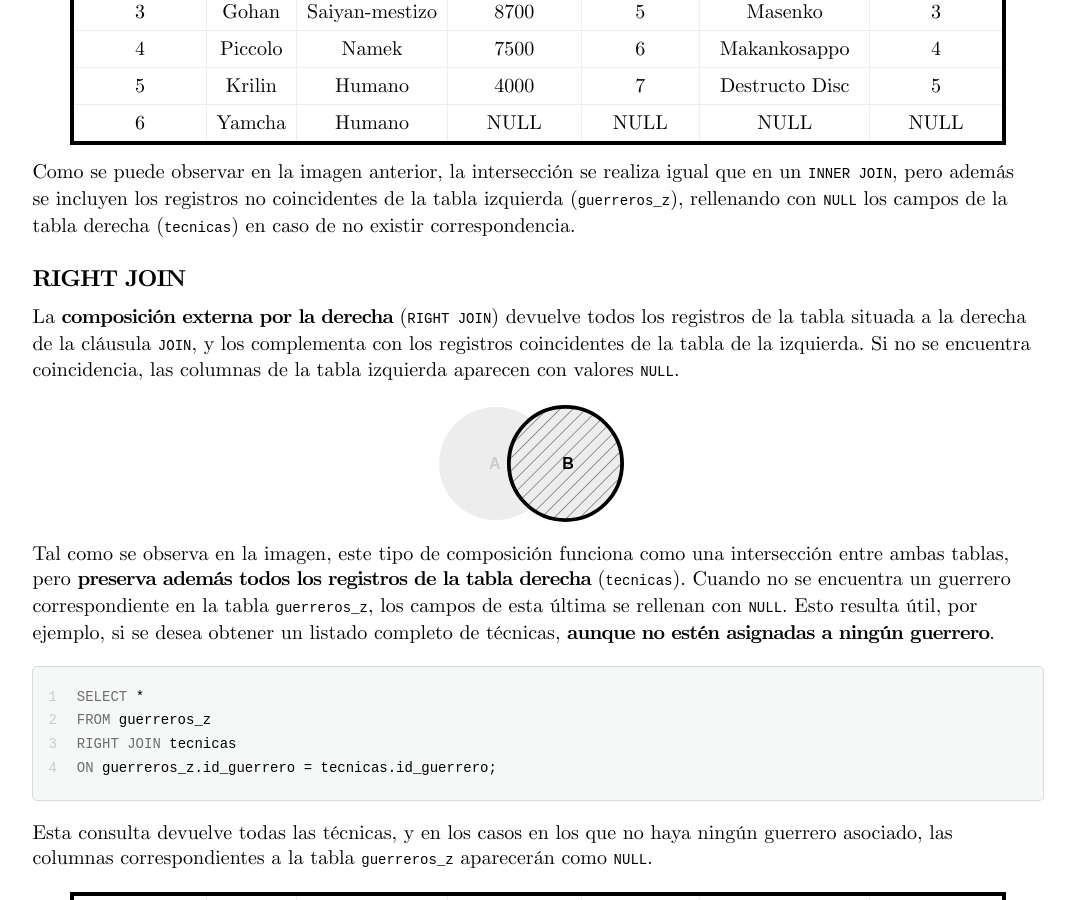
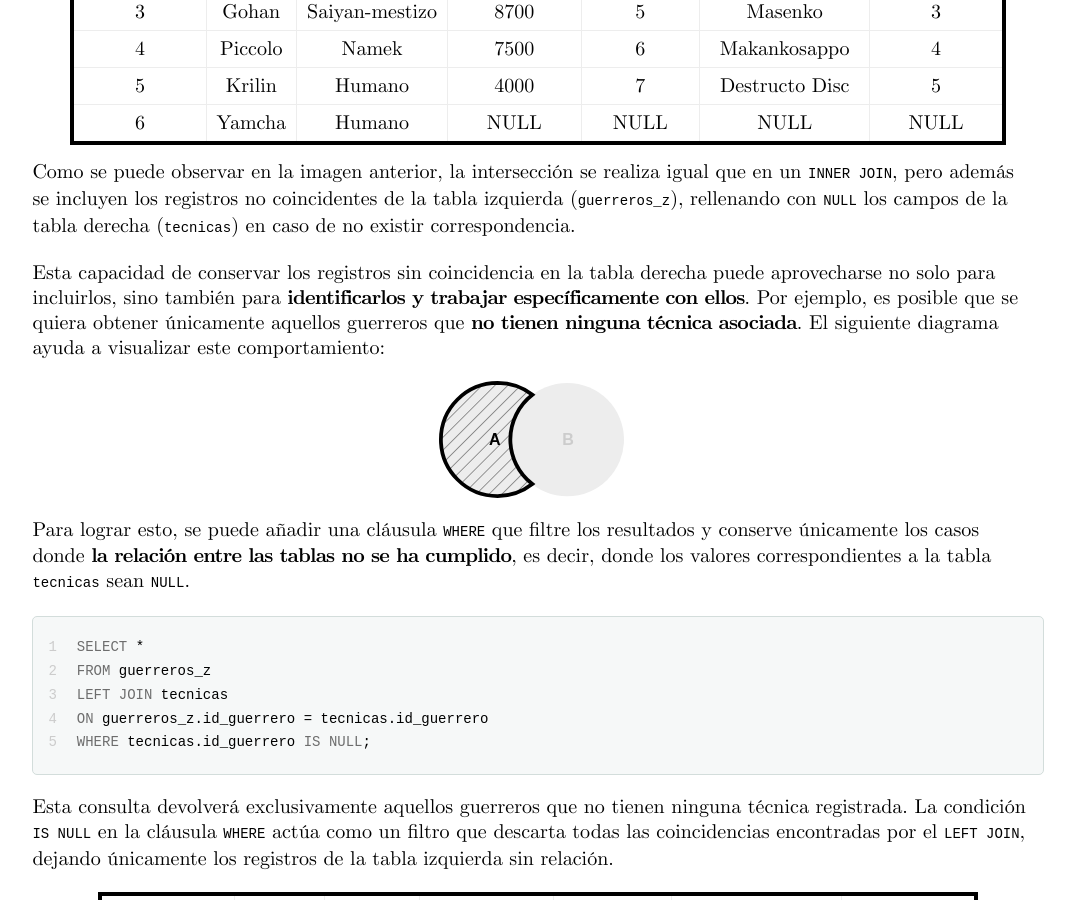
Before and after one commit to TeoRojas/teorojas.github.io, a Jekyll site: the page built from bases-de-datos/UD05-teoria.md, in a window 1280 px wide and 900 px high, scrolled down 42991 px. Shown: the whole window, without its empty margins (102-1177 px from the left). Built offline with Jekyll 4.4.1, drawn with Linux system fonts in a browser that asks for light colours; nearby versions of some CDN libraries; some of the changed text lies outside the part shown.

Commit message:
BBDD.UD05->Left-Join-Null & Right-Join-Null Added

````diff
--- a/bases-de-datos/UD05-teoria.md
+++ b/bases-de-datos/UD05-teoria.md
@@ -1529,6 +1529,28 @@ Esta consulta muestra todos los guerreros, y en aquellos casos en los que no se
 
 Como se puede observar en la imagen anterior, la intersección se realiza igual que en un `INNER JOIN`, pero además se incluyen los registros no coincidentes de la tabla izquierda (`guerreros_z`), rellenando con `NULL` los campos de la tabla derecha (`tecnicas`) en caso de no existir correspondencia.
 
+Esta capacidad de conservar los registros sin coincidencia en la tabla derecha puede aprovecharse no solo para incluirlos, sino también para **identificarlos y trabajar específicamente con ellos**. Por ejemplo, es posible que se quiera obtener únicamente aquellos guerreros que **no tienen ninguna técnica asociada**. El siguiente diagrama ayuda a visualizar este comportamiento:
+
+![Left Join Null](/bases-de-datos/imgs/ud05/ud05_leftJoinNull.svg)
+
+Para lograr esto, se puede añadir una cláusula `WHERE` que filtre los resultados y conserve únicamente los casos donde **la relación entre las tablas no se ha cumplido**, es decir, donde los valores correspondientes a la tabla `tecnicas` sean `NULL`.
+
+```sql
+SELECT *
+FROM guerreros_z
+LEFT JOIN tecnicas
+ON guerreros_z.id_guerrero = tecnicas.id_guerrero
+WHERE tecnicas.id_guerrero IS NULL;
+```
+
+Esta consulta devolverá exclusivamente aquellos guerreros que no tienen ninguna técnica registrada. La condición `IS NULL` en la cláusula `WHERE` actúa como un filtro que descarta todas las coincidencias encontradas por el `LEFT JOIN`, dejando únicamente los registros de la tabla izquierda sin relación.
+
+| id_guerrero | nombre | raza   | nivel_poder | id_tecnica | nombre_tecnica | id_guerrero |
+|-------------|--------|--------|-------------|------------|----------------|-------------|
+|           6 | Yamcha | Humano |        NULL |       NULL | NULL           |        NULL |
+
+Este tipo de consultas es especialmente útil en tareas de control de calidad de datos, auditoría o mantenimiento de registros, donde se necesita localizar elementos sin correspondencias, como guerreros olvidados o no asignados.
+
 ### RIGHT JOIN
 
 La **composición externa por la derecha** (`RIGHT JOIN`) devuelve todos los registros de la tabla situada a la derecha de la cláusula `JOIN`, y los complementa con los registros coincidentes de la tabla de la izquierda. Si no se encuentra coincidencia, las columnas de la tabla izquierda aparecen con valores `NULL`.
@@ -1579,6 +1601,27 @@ Si se vuelve a realizar la misma consulta, se obtendrá lo siguiente:
 |        NULL | NULL    | NULL           |        NULL |          8 | Kaio-Ken Fantasma |        NULL |
 
 > Nota: Este tipo de unión es especialmente útil cuando se quiere asegurar que todos los elementos de la tabla derecha aparezcan en los resultados, independientemente de si tienen coincidencias en la tabla izquierda.
+
+Esta capacidad de conservar los registros sin coincidencia en la tabla izquierda también puede aprovecharse para **localizar específicamente aquellos elementos que no tienen correspondencia**. Por ejemplo, se puede obtener un listado de técnicas que **no están asociadas a ningún guerrero**. Lo que correspondería al siguiente diagrama:
+
+![Right Join Null](/bases-de-datos/imgs/ud05/ud05_rightJoinNull.svg)
+
+
+Para ello, se puede aplicar una cláusula `WHERE` que filtre los resultados en función de los valores `NULL` en los campos de `guerreros_z`. De esta manera, se excluyen todas las coincidencias, y se conservan únicamente las técnicas sin guerrero asignado:
+
+```sql
+SELECT *
+FROM guerreros_z
+RIGHT JOIN tecnicas
+ON guerreros_z.id_guerrero = tecnicas.id_guerrero
+WHERE guerreros_z.id_guerrero IS NULL;
+```
+
+Esta consulta devolverá exclusivamente aquellas técnicas que no están vinculadas a ningún guerrero, como se puede observar a continuación:
+
+| id_guerrero | nombre | raza | nivel_poder | id_tecnica | nombre_tecnica    | id_guerrero |
+|-------------|--------|------|-------------|------------|-------------------|-------------|
+|        NULL | NULL   | NULL |        NULL |          8 | Kaio-Ken Fantasma |        NULL |
 
 ### FULL OUTER JOIN
 
@@ -1623,3 +1666,32 @@ Esta consulta devuelve:
 |        NULL | NULL    | NULL           |        NULL |          8 | Kaio-Ken Fantasma   |        NULL |
 
 Como puede verse, aparecen tanto **Yamcha**, que no tiene técnicas registradas, como la técnica `"Kaio-Ken Fantasma"`, que no está asociada a ningún guerrero.
+
+Si lo que se desea es mostrar únicamente los registros que no tienen coincidencias en la tabla contraria, también se puede lograr con un FULL OUTER JOIN (o su equivalente con UNION). En estos casos, el objetivo no es ver todos los datos, sino detectar aquellos que están solos.
+
+Para ilustrar este comportamiento, se presenta el siguiente diagrama, donde se observa claramente cómo se excluyen los registros coincidentes y se mantienen únicamente los elementos sin correspondencia en ninguna de las dos tablas:
+
+![FULL OUTER JOIN](/bases-de-datos/imgs/ud05/ud05_fullJoinNull.svg)
+
+Para obtener este resultado, se debe aplicar un filtro con IS NULL que seleccione solo las filas no relacionadas, tanto por parte de los guerreros como de las técnicas:
+
+```sql
+SELECT *
+FROM guerreros_z
+LEFT JOIN tecnicas ON guerreros_z.id_guerrero = tecnicas.id_guerrero
+WHERE tecnicas.id_guerrero IS NULL
+
+UNION
+
+SELECT *
+FROM guerreros_z
+RIGHT JOIN tecnicas ON guerreros_z.id_guerrero = tecnicas.id_guerrero
+WHERE guerreros_z.id_guerrero IS NULL;
+```
+
+Esta consulta devolverá exclusivamente aquellos guerreros que no tienen técnicas y aquellas técnicas que no están asociadas a ningún guerrero, ignorando las coincidencias. Es decir, muestra solo los elementos no emparejados.
+
+| id_guerrero | nombre | raza   | nivel_poder | id_tecnica | nombre_tecnica    | id_guerrero |
+|-------------|--------|--------|-------------|------------|-------------------|-------------|
+|           6 | Yamcha | Humano |        NULL |       NULL | NULL              |        NULL |
+|        NULL | NULL   | NULL   |        NULL |          8 | Kaio-Ken Fantasma |        NULL |
````
